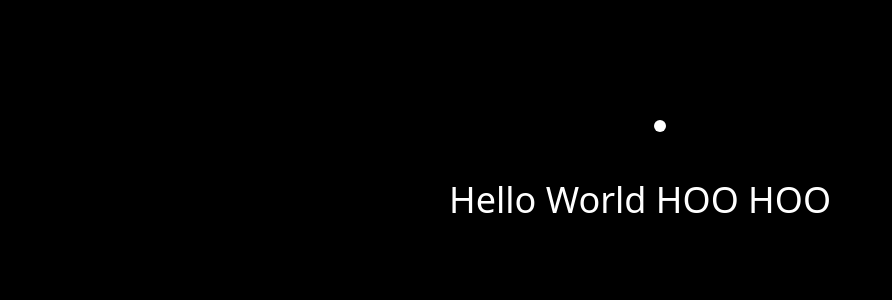
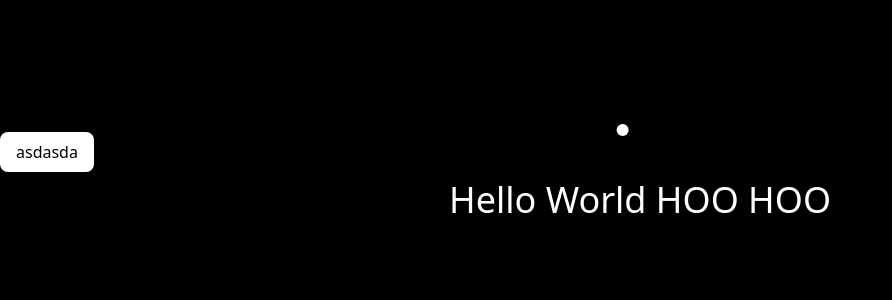
Before and after one commit to tayfunetta/framer-example, a Next.js app: page / in a window 1280 px wide. Shown: the top 300 px of the page, without its empty margins (0-892 px from the left). Built offline with nearby package versions, Linux system fonts and the light colour scheme.

Commit message:
added cycle hook

```diff
--- a/components/Loader.tsx
+++ b/components/Loader.tsx
@@ -1,22 +1,37 @@
-import { motion } from "framer-motion";
+import { motion, useCycle } from "framer-motion";
 
-const loaderVariant = {
-  visible: {
-    x: [0, -20, 20],
-    // y: [0, -20, 20],
-    transiton: {
-      x: { repeat: Infinity, repeatType: "reverse" },
+const loaderVariants = {
+  animationOne: {
+    x: [-20, 20],
+    y: [0, 30],
+    transition: {
+      x: { duration: 0.5, repeat: Infinity, repeatType: "reverse" },
+      y: { duration: 0.25, repeat: Infinity, repeatType: "reverse" },
+    },
+  },
+  animationTwo: {
+    y: [0, 30],
+    x: 0,
+    transition: {
+      y: { duration: 0.25, repeat: Infinity, repeatType: "reverse" },
     },
   },
 };
 
 function Loader() {
+  const [animation, cycleAnimation] = useCycle("animationOne", "animationTwo");
+
   return (
-    <motion.div
-      className="w-3 h-3 mx-auto bg-white rounded-full"
-      variants={loaderVariant}
-      animate="visible"
-    />
+    <>
+      <motion.div
+        className="w-3 h-3 mx-auto bg-white rounded-full"
+        variants={loaderVariants}
+        animate={animation}
+      />
+      <button className="bg-white text-black px-4 py-2 rounded-lg" onClick={() => cycleAnimation()}>
+        asdasda
+      </button>
+    </>
   );
 }
 
```
